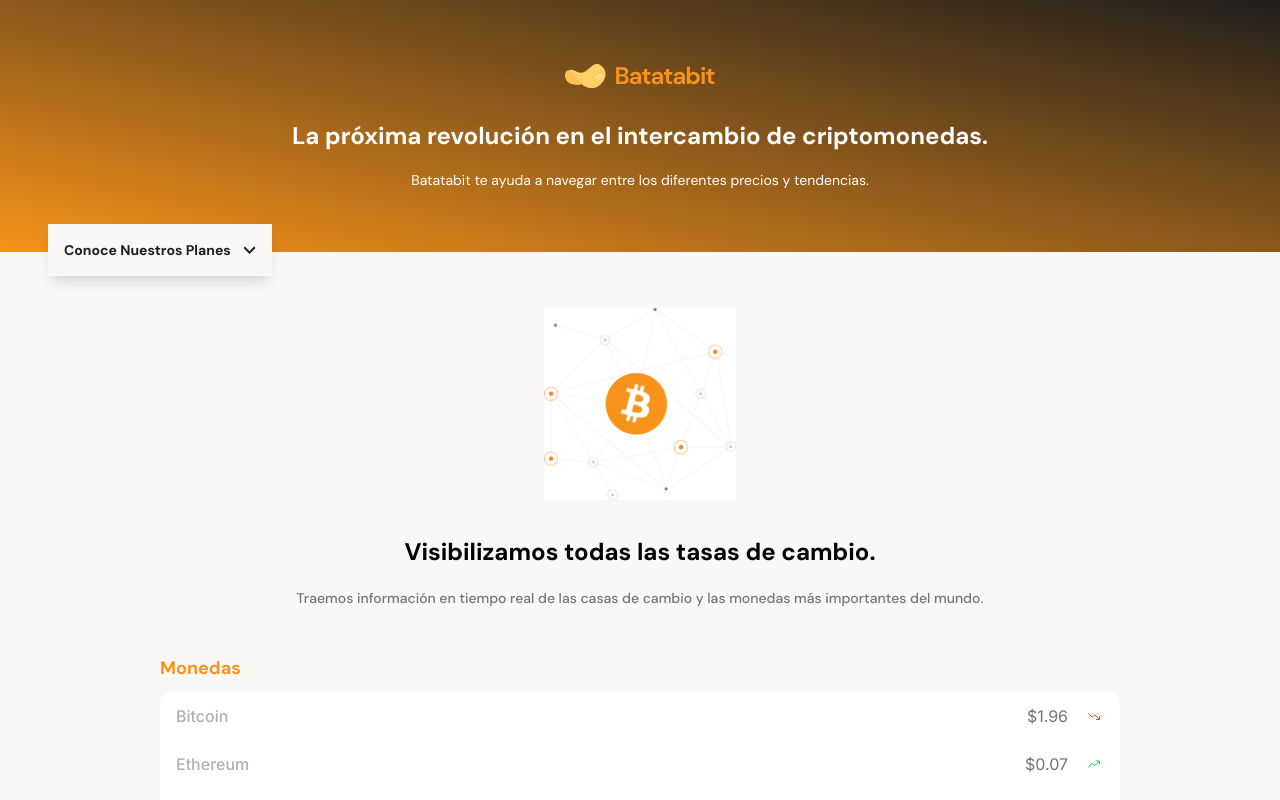
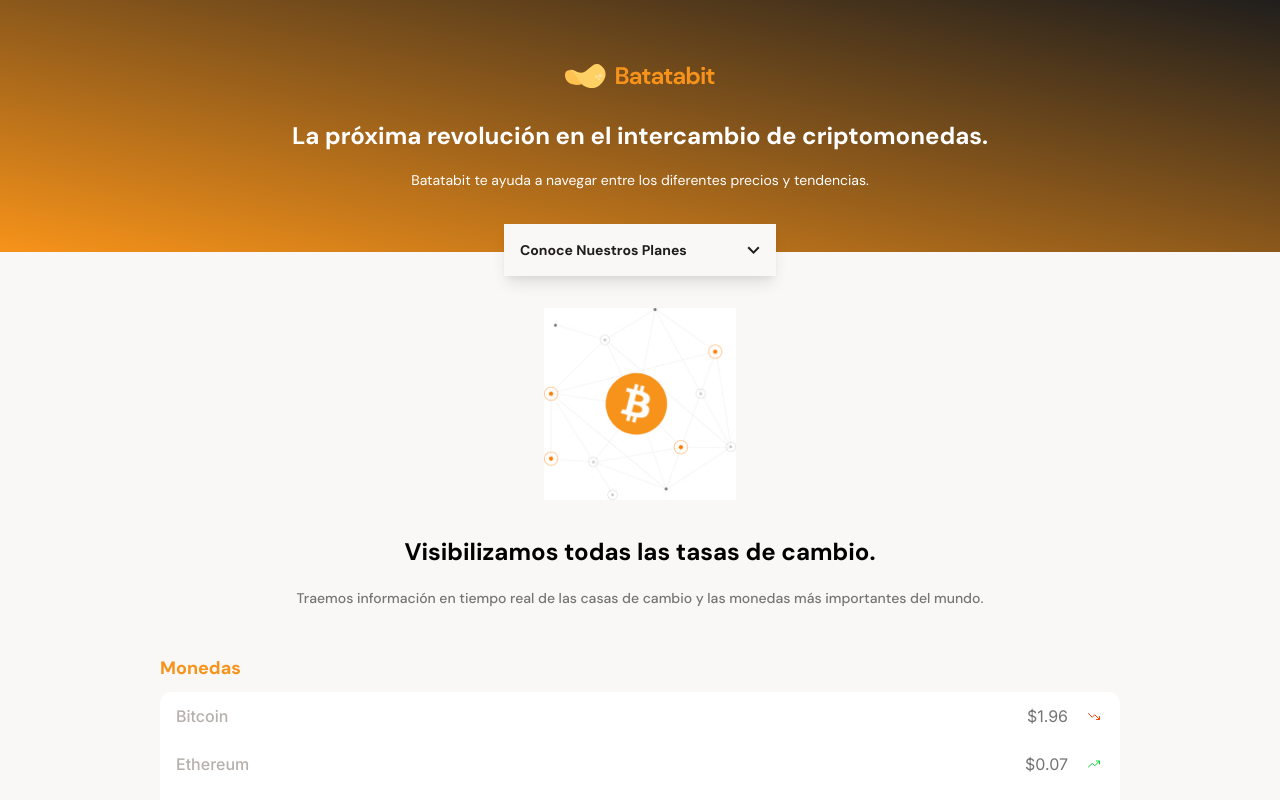
Before and after one commit to ArzCorp/batata-bit, a Next.js app: page / in a window 1280 px wide. Shown: the top 800 px of the page. Built offline with nearby package versions, Linux system fonts and the light colour scheme.

Commit message:
🐛 header styles fixed

```diff
--- a/components/header/index.js
+++ b/components/header/index.js
@@ -1,3 +1,5 @@
+import style from "./index.module.css";
+
 import Link from "next/link";
 
 const Header = () => {
@@ -19,7 +21,10 @@ const Header = () => {
           tendencias.
         </p>
       </div>
-      <div className="bg-white-off p-4 absolute -bottom-6 left-12 flex justify-between items-center border-1 shadow-lg border-black-warm">
+      <div
+        className={`${style.iconFloat} bg-white-off p-4 absolute -bottom-6 min-w-min border-1 shadow-lg border-black-warm`}
+      >
+        <div className="w-60 flex justify-between items-center">
           <Link href="/">
             <a className="text-black-warm font-bold">Conoce Nuestros Planes</a>
           </Link>
@@ -27,6 +32,7 @@ const Header = () => {
             <img src="/assets/icons/arrow-down.svg" alt="" />
           </figure>
         </div>
+      </div>
     </header>
   );
 };
--- /dev/null
+++ b/components/header/index.module.css
@@ -0,0 +1,3 @@
+.iconFloat {
+  left: calc(50% - 136px);
+}
```
Lines whose indentation alone changed are shown as unchanged.
